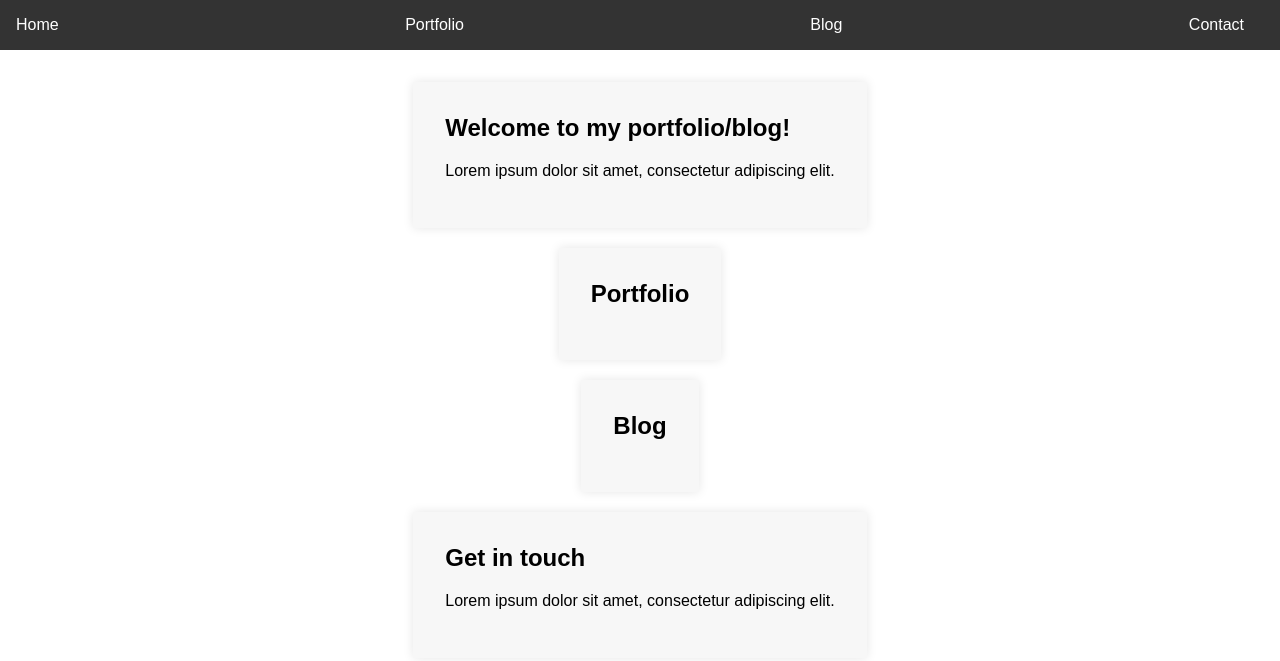
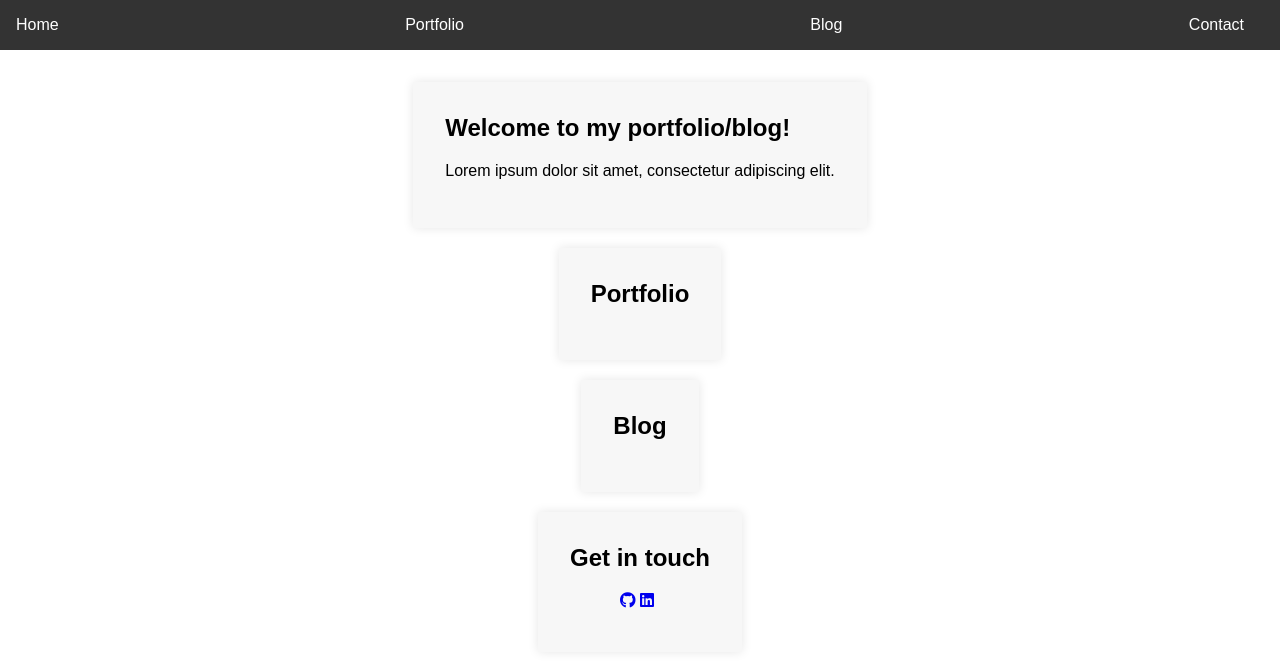
Before and after one commit to ashleybdsouza/tech-journey, an Eleventy site: page index.html in a window 1280 px wide. Built offline with nearby package versions, Linux system fonts and the light colour scheme; Eleventy itself is replaced by a stand-in of ours; files that its build step writes are made by us from their sources.

Commit message:
Adding github and linkedin icons and fixing spacing issues

```diff
--- a/index.html
+++ b/index.html
@@ -5,6 +5,9 @@
     <meta name="viewport" content="width=device-width, initial-scale=1.0">
     <title>Ashley Dsouza - Portfolio/Blog</title>
     <link rel="stylesheet" href="styles/styles.css">
+    <link rel="stylesheet" href="https://use.fontawesome.com/releases/v5.8.2/css/all.css" integrity="sha384-oS3vJWv+0UjzBfQzYUhtDYW+Pj2yciDJxpsK1OYPAYjqT085Qq/1cq5FLXAZQ7Ay" crossorigin="anonymous">
+    <link href="https://fonts.googleapis.com/css?family=Poppins:200i,300,400&amp;display=swap" rel="stylesheet">
+    <link href="https://fonts.googleapis.com/css?family=Raleway:700&amp;display=swap" rel="stylesheet">
 </head>
 <body>
     <header>
@@ -38,12 +41,12 @@
             </div>
         </section>
         <!-- Contact section -->
-        <section id="contact">
-            <h1>Get in touch</h1>
-            <p>Lorem ipsum dolor sit amet, consectetur adipiscing elit.</p>
-            <form>
-                <!-- Contact form will go here -->
-            </form>
+        <section id="contact" class="contact-section">
+            <h1 class="contact-section-header">Get in touch</h1>
+            <div class="contact-links">
+                <a id="profile-link" href="https://github.com/dsouzabash" target="_blank" class="btn contact-details"><i class="fab fa-github"></i></a>
+                <a href="https://www.linkedin.com/in/ashleybdsouza/" target="_blank" class="btn contact-details"><i class="fab fa-linkedin"></i></a>
+            </div>
         </section>
     </main>
     <script src="scripts/script.js"></script>
--- a/styles/styles.css
+++ b/styles/styles.css
@@ -64,3 +64,7 @@
     object-fit: cover;
     border-radius: 10px;
 }
+
+.contact-links {
+    margin: 10px 50px;
+}
```
Also changed, not shown: 2 other files.
